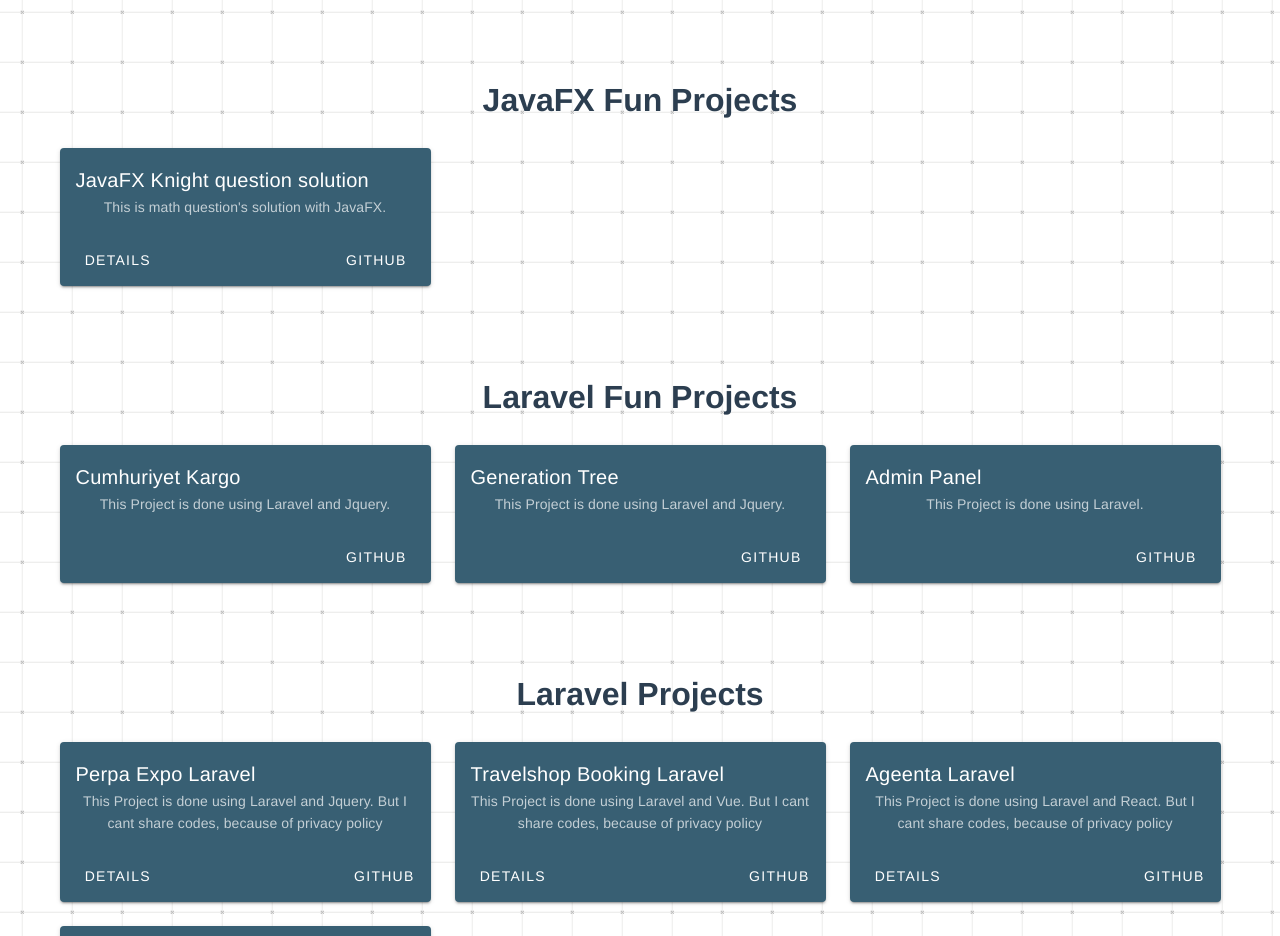
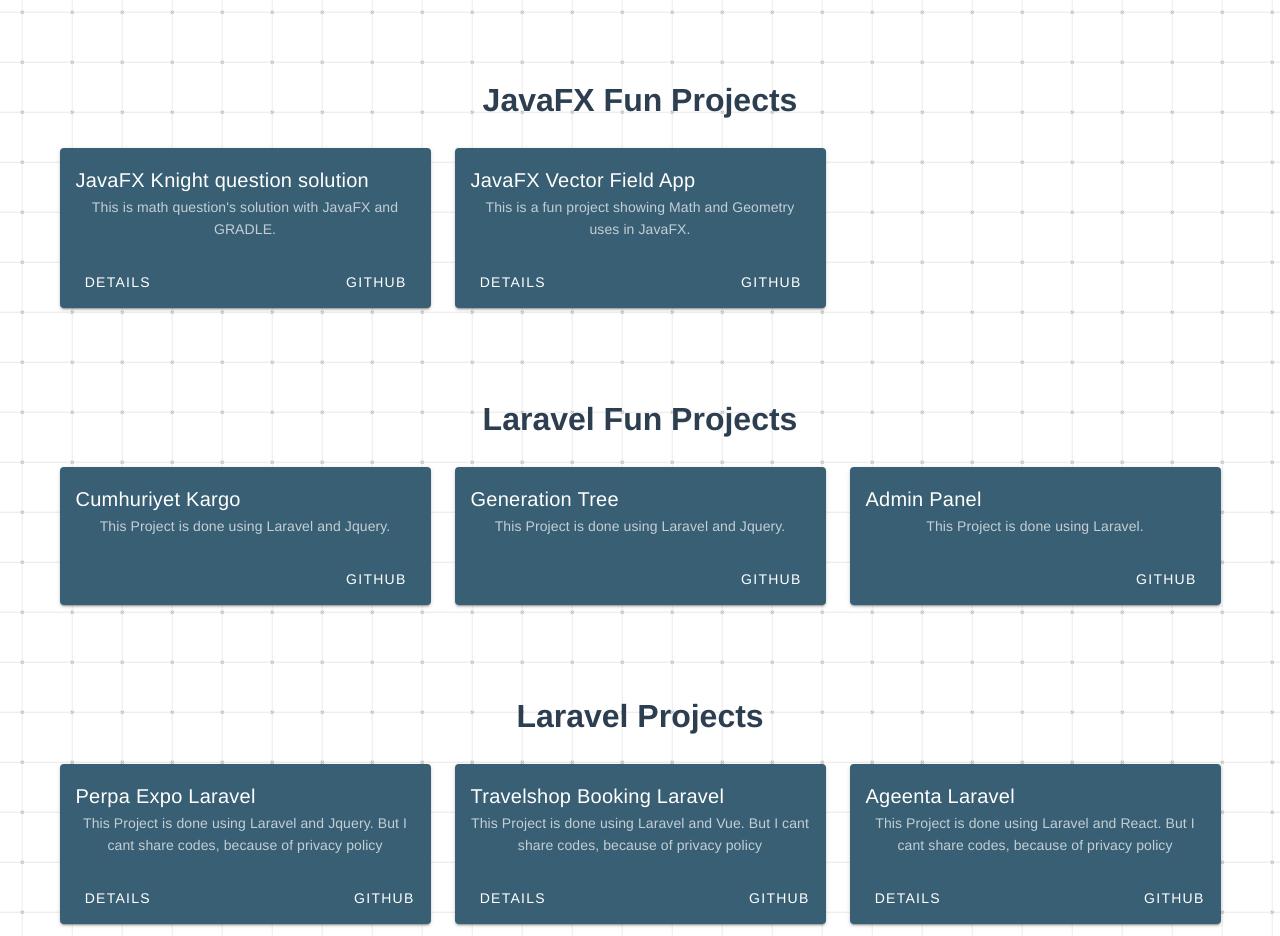
Before and after one commit to JimmyShukurow/newResume, a Vue app: page /#/portfolio in a window 1280 px wide. Shown: the part 1160-2096 px from the top of the page. Built offline with nearby package versions, Linux system fonts and the light colour scheme.

Commit message:
javafx has been a little refactored

```diff
--- a/src/views/PortfolioView.vue
+++ b/src/views/PortfolioView.vue
@@ -213,9 +213,15 @@
     javafxFunProjects: [
       {
         title: "JavaFX Knight question solution",
-        description: "This is math question's solution with JavaFX.",
-        details: "https://vue-admin-panel.vercel.app/#/",
+        description: "This is math question's solution with JavaFX and GRADLE.",
+        details: "https://vimeo.com/704160634",
         githubLink: "https://github.com/JimmyShukurow/Chess-question",
+      },
+       {
+        title: "JavaFX Vector Field App",
+        description: "This is a fun project showing Math and Geometry uses in JavaFX.",
+        details: "https://vimeo.com/695343876",
+        githubLink: "https://github.com/JimmyShukurow/VectorField",
       },
     ],
     springBootProjects: [
```
